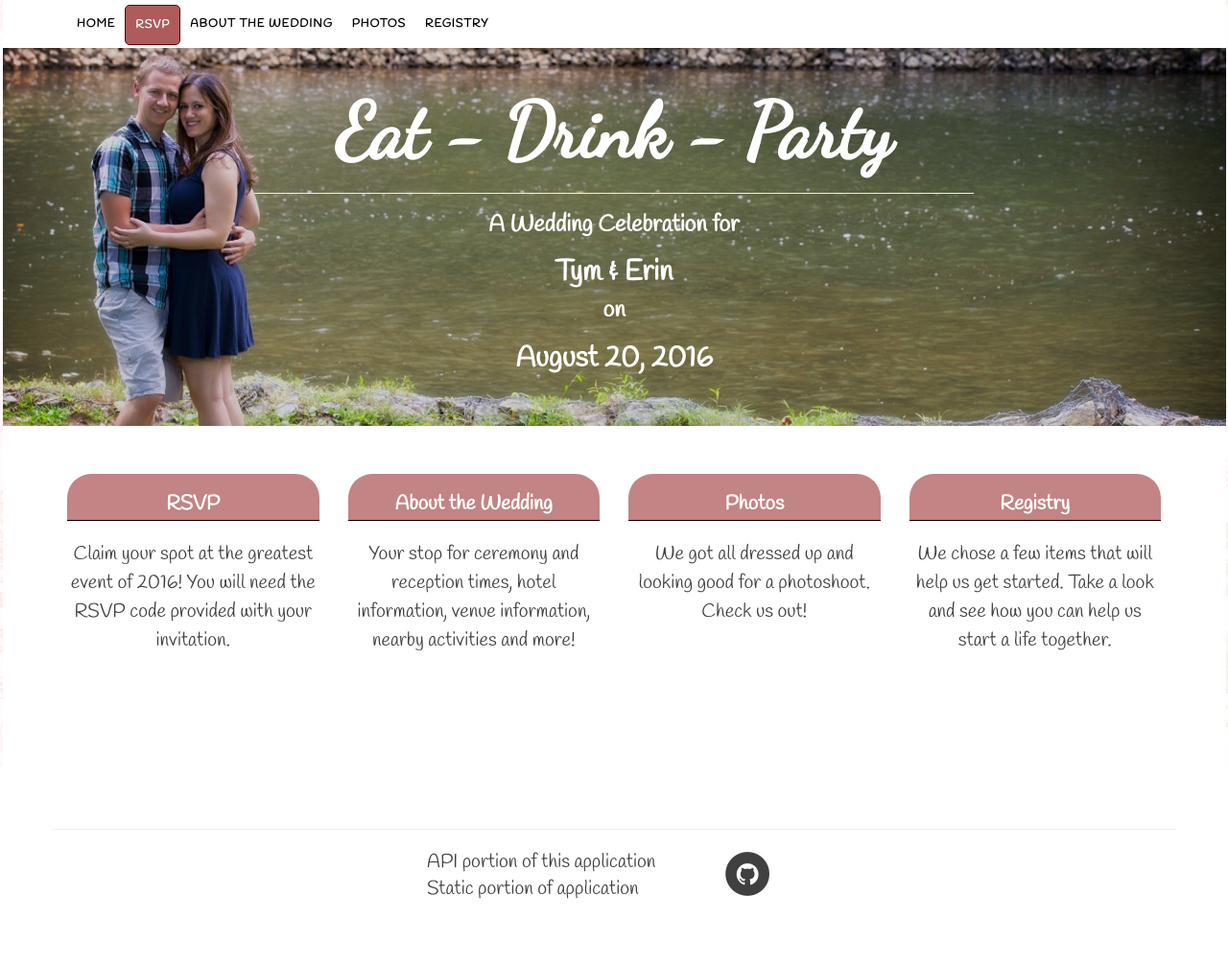
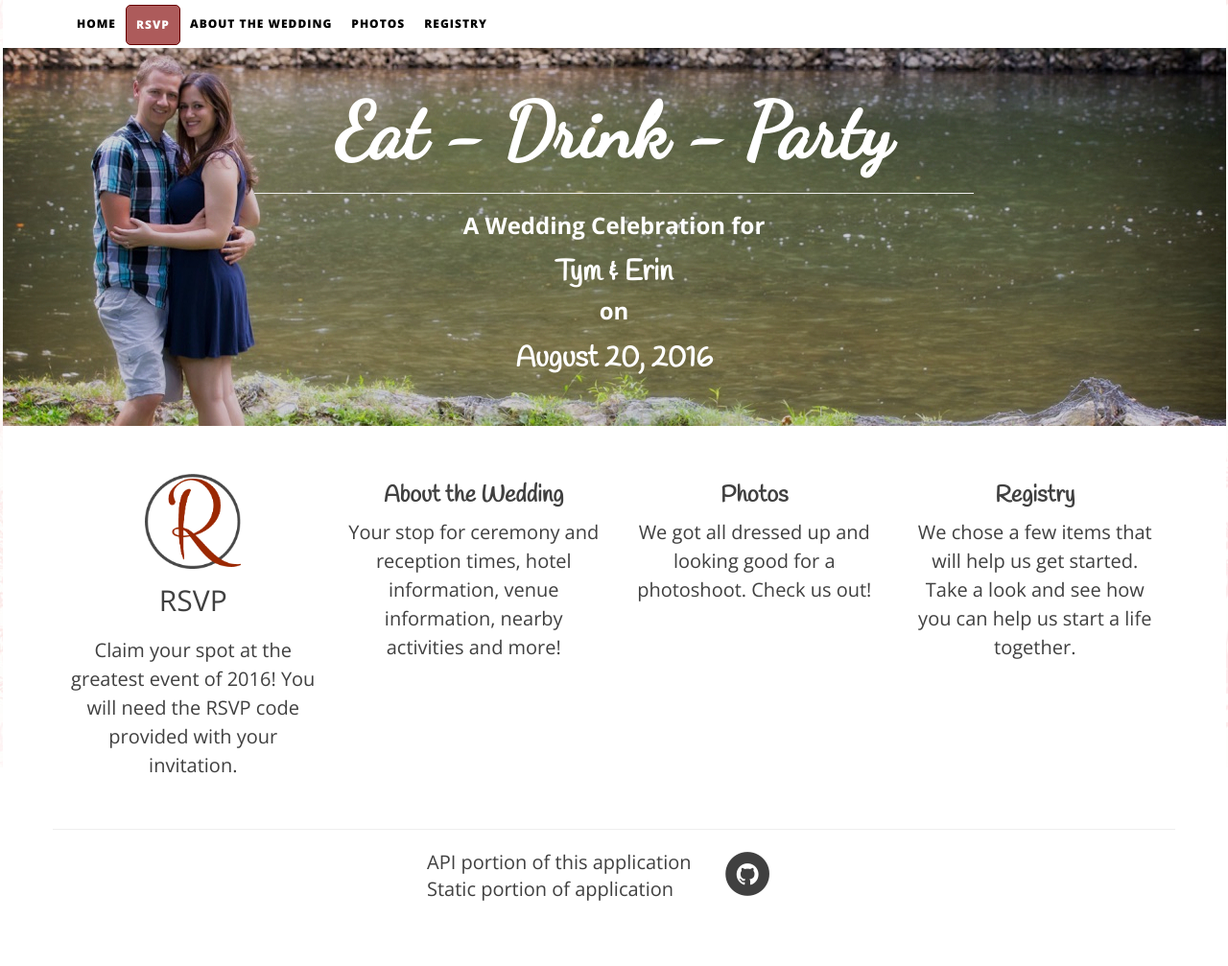
Before and after one commit to timbtlr/weddingstatic, a PHP site: page /home.html in a window 1280 px wide. Shown: the whole page at 96% size. Run offline with PHP 8.4, Linux system fonts and the light colour scheme; some libraries are stand-ins or nearby versions.

Commit message:
Added icon for home page descriptors

```diff
--- a/css/clean-blog.css
+++ b/css/clean-blog.css
@@ -5,7 +5,7 @@
  */
 
 body {
-  font-family: 'Handlee', 'Times New Roman', serif;
+  font-family: 'Open Sans', 'Times New Roman', serif;
   font-size: 20px;
   color: #404040;
 }
@@ -49,7 +49,7 @@ hr.small {
 .navbar-custom {
   padding-top: 5px;
   z-index: 3;
-  font-family: 'Handlee', 'Helvetica Neue', Helvetica, Arial, sans-serif;
+  font-family: 'Open Sans', 'Helvetica Neue', Helvetica, Arial, sans-serif;
   height: 50px;
 }
 .navbar-custom .navbar-brand {
@@ -153,7 +153,7 @@ hr.small {
   font-size: 24px;
   line-height: 1.1;
   display: block;
-  font-family: "Handlee", 'Helvetica Neue', Helvetica, Arial, sans-serif;
+  font-family: "Open Sans", 'Helvetica Neue', Helvetica, Arial, sans-serif;
   font-weight: 300;
   margin: 10px 0 0;
 }
--- a/css/custom.css
+++ b/css/custom.css
@@ -25,26 +25,26 @@ h1 {
     text-decoration: none !important;
 }
 
+.home-icon {
+    max-height: 100px;
+    max-width: 100px;
+    display: block;
+    margin: auto;
+}
+
 .home-descriptor {
     height: 300px;
-    border-radius: 25px;
-    overflow: hidden;
 }
 
-.home-descriptor:hover {
-    background-color: #eee;
-}
-
-.home-descriptor h3 {
+.home-descriptor .descriptor-title {
+    display: block;
+    margin: auto;
     padding-bottom: 5px;
-    border-bottom: 1px solid black;
-    color: white;
-    background-color: rgba(153,51,51, 0.6);
-    font-size: 21px;
+    font-size: 30px;
 }
 
 .home-descriptor h3,p {
-    padding-top: 20px;
+    padding-top: 10px;
     margin: auto;
     text-align: center;
 }
--- a/templates/home.html
+++ b/templates/home.html
@@ -3,10 +3,9 @@
         <div class="col-lg-3">
             <a class="home-link" href="rsvp">
                 <div class="home-descriptor">
-                    <h3>RSVP</h3>
-                    <p>
-                        Claim your spot at the greatest event of 2016!  You will need the RSVP code provided with your invitation.
-                    </p>
+                    <img class="home-icon" src="../img/rsvp-icon.png">
+                    <p class="descriptor-title">RSVP</p>
+                    <p class="descriptor-content">Claim your spot at the greatest event of 2016!  You will need the RSVP code provided with your invitation.</p>
                 </div>
             </a>
         </div>
```
Also changed, not shown: img/rsvp-icon.png (added).
